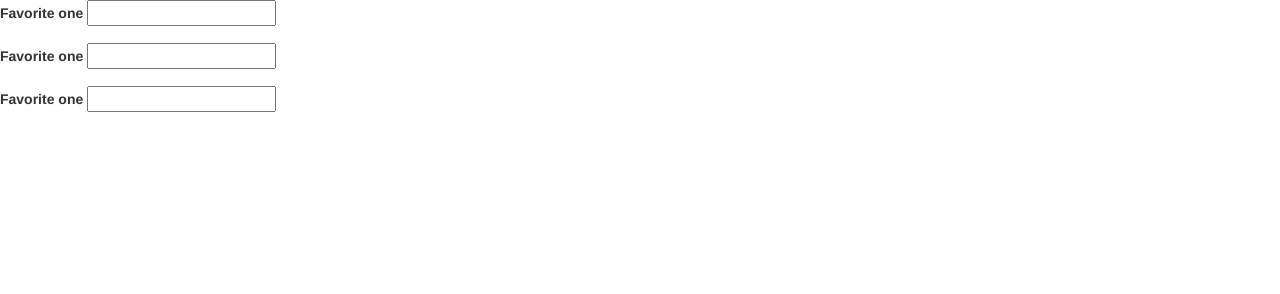
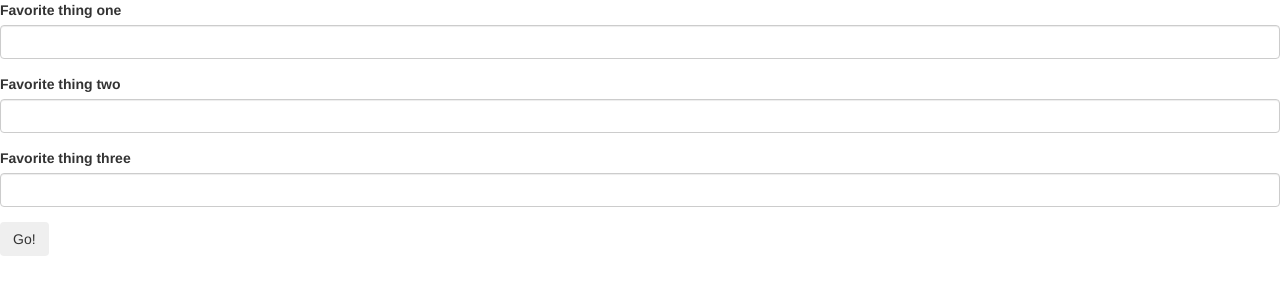
Before and after one commit to OkilyDokily/favorite-things, a plain HTML site: page index.html in a window 1280 px wide. Drawn offline with Linux system fonts and the light colour scheme.

Commit message:
complete form

```diff
--- a/index.html
+++ b/index.html
@@ -10,15 +10,16 @@
 <body>
     <form>
       <div class="form-group">
-        <label for="favorite-one">Favorite one</label>
-        <input type="text" id="favorite-one">
+        <label for="favorite-one">Favorite thing one</label>
+        <input type="text" id="favorite-one" class="form-control">
       </div><div class="form-group">
-        <label for="favorite-one">Favorite one</label>
-        <input type="text" id="favorite-one">
+        <label for="favorite-two">Favorite thing two</label>
+        <input type="text" id="favorite-two" class="form-control">
       </div><div class="form-group">
-        <label for="favorite-one">Favorite one</label>
-        <input type="text" id="favorite-one">
+        <label for="favorite-three">Favorite thing three</label>
+        <input type="text" id="favorite-one" class="form-control">
       </div>
     </form>
+    <button type="submit" class="btn">Go!</button>
 </body>
 </html>
```
